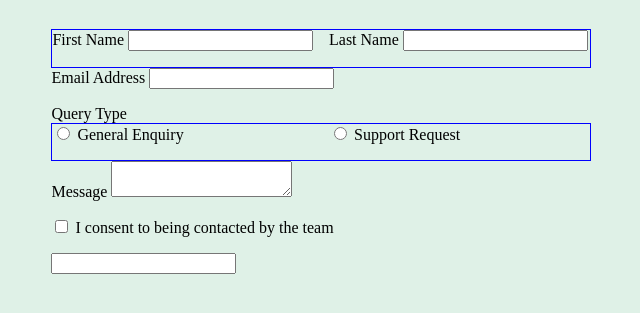
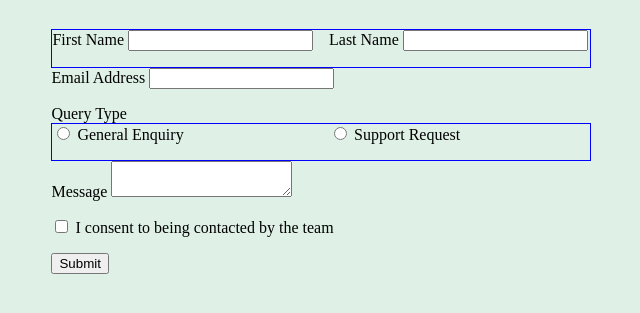
Before and after one commit to ThynTaN/bootcamp-frontend-python-lmv, a plain HTML site: page semana02/dia02-02-css-contact-from/index.html in a window 1280 px wide. Shown: the part 291-604 px from the top of the page, without its empty margins (319-959 px from the left). Drawn offline with Linux system fonts and the light colour scheme.

Commit message:
semana02, dia02, css contact form

```diff
--- a/semana02/dia02-02-css-contact-from/index.html
+++ b/semana02/dia02-02-css-contact-from/index.html
@@ -22,18 +22,19 @@
 
         <label>
           Last Name
-          <input type="text" name="Last_name">
+          <input type="text" name="last_name">
         </label>
       </div>
 
       <label>
         Email Address
+
         <input type="email" name="email">
       </label>
 
-
       <div>
         Query Type
+
         <div class="row">
           <label class="query-type">
             <input type="radio" name="query_type">
@@ -43,9 +44,9 @@
             <input type="radio" name="query_type">
             Support Request
           </label>
+
         </div>
       </div>
-
 
       <label>
         Message
@@ -57,13 +58,9 @@
         I consent to being contacted by the team
       </label>
 
-      <input type="submit value="Submit"/>
+      <input type="submit" value="Submit" />
 
     </form>
-
-
   </main>
-
-
 </body>
 </html>
```
